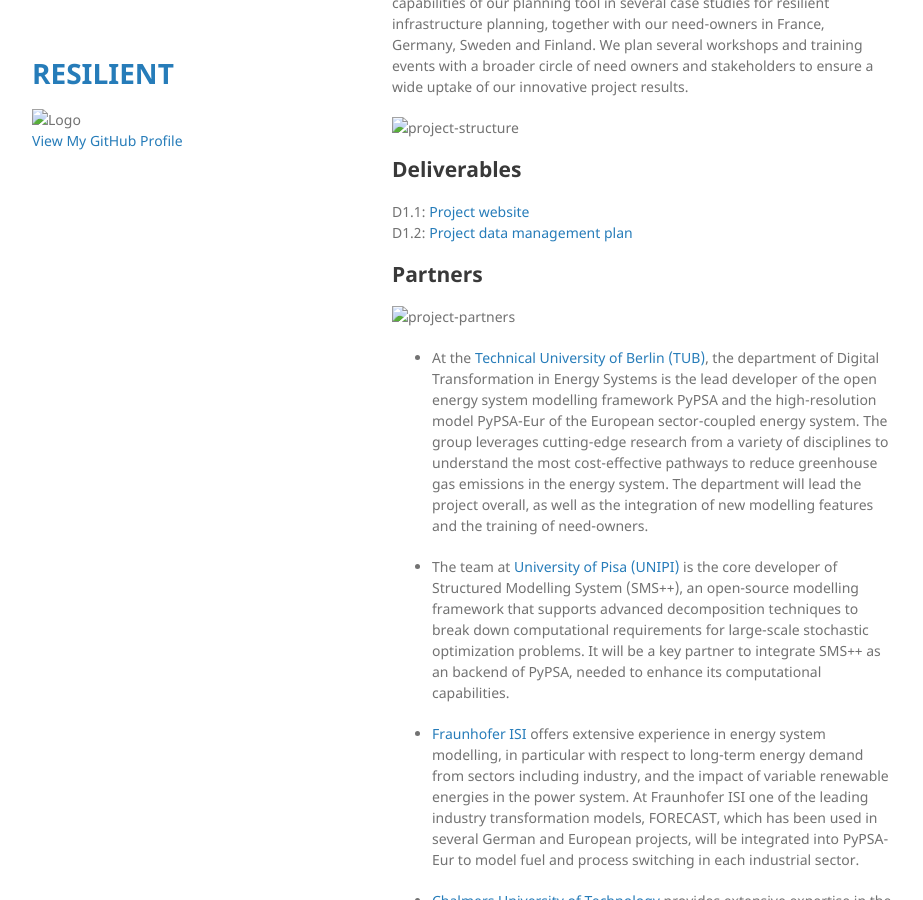
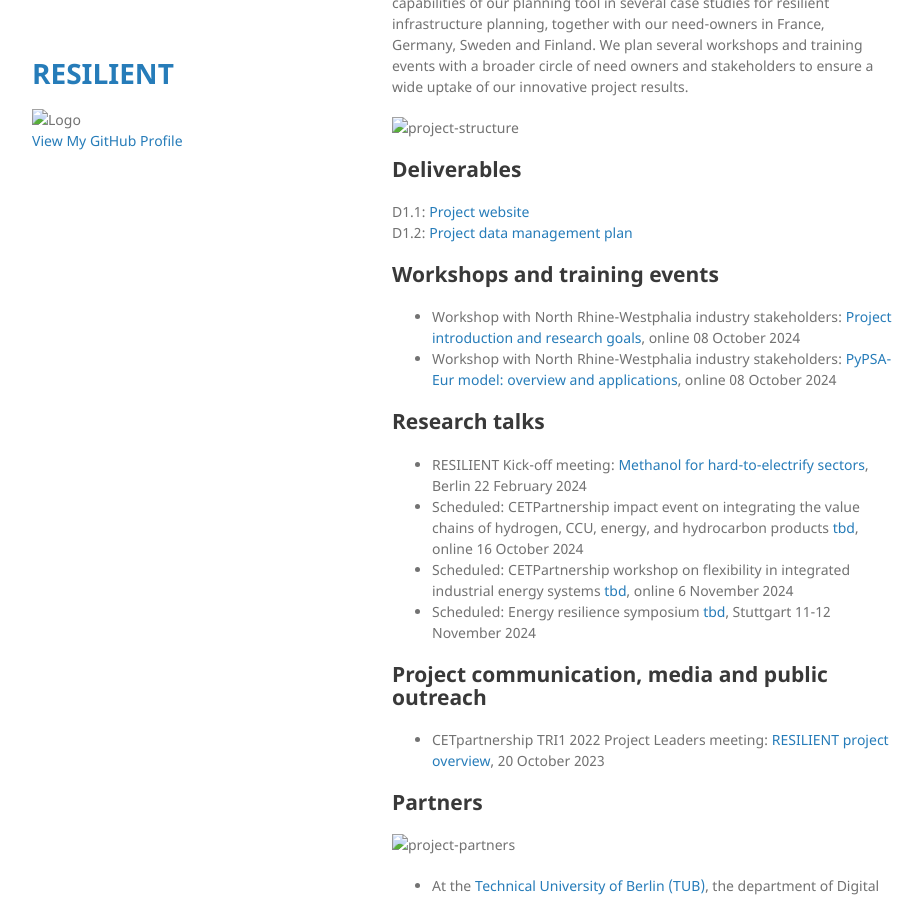
Before and after one commit to resilient-project/resilient-project.github.io, a Jekyll site: the page built from index.md, in a window 1280 px wide and 900 px high, scrolled down 588 px. Shown: the whole window, without its empty margins (178-1101 px from the left). Built offline with Jekyll 4.4.1, drawn with Linux system fonts in a browser that asks for light colours; our own code applies the rules of GitHub Pages for plain Markdown files.

Commit message:
add slide decks from workshops and research talks. update readme

```diff
--- a/index.md
+++ b/index.md
@@ -32,6 +32,23 @@ innovative project results.
 
 D1.1: [Project website](https://resilient-project.github.io/)\
 D1.2: [Project data management plan](https://resilient-project.github.io/static/uploads/D1.2_DMP_RESILIENT.pdf)
+
+## Workshops and training events
+
+- Workshop with North Rhine-Westphalia industry stakeholders: [Project introduction and research goals](https://resilient-project.github.io/static/uploads/resilient-nrw-tom-einführung.pdf), online 08 October 2024
+- Workshop with North Rhine-Westphalia industry stakeholders: [PyPSA-Eur model: overview and applications](https://resilient-project.github.io/static/uploads/Modellanwendung-PyPSA-Eur-TUB.pdf), online 08 October 2024
+
+## Research talks
+
+- RESILIENT Kick-off meeting: [Methanol for hard-to-electrify sectors](https://resilient-project.github.io/static/uploads/brown-methanol.pdf), Berlin 22 February 2024
+- Scheduled: CETPartnership impact event on integrating the value chains of hydrogen, CCU, energy, and hydrocarbon products [tbd](), online 16 October 2024
+- Scheduled: CETPartnership workshop on flexibility in integrated industrial energy systems [tbd](), online 6 November 2024
+- Scheduled: Energy resilience symposium [tbd](), Stuttgart 11-12 November 2024
+
+## Project communication, media and public outreach
+
+- CETpartnership TRI1 2022 Project Leaders meeting: [RESILIENT project overview](https://resilient-project.github.io/static/uploads/resilient-overview.pdf), 20 October 2023
+
 
 ## Partners
 
```
Also changed, not shown: 4 other files.
